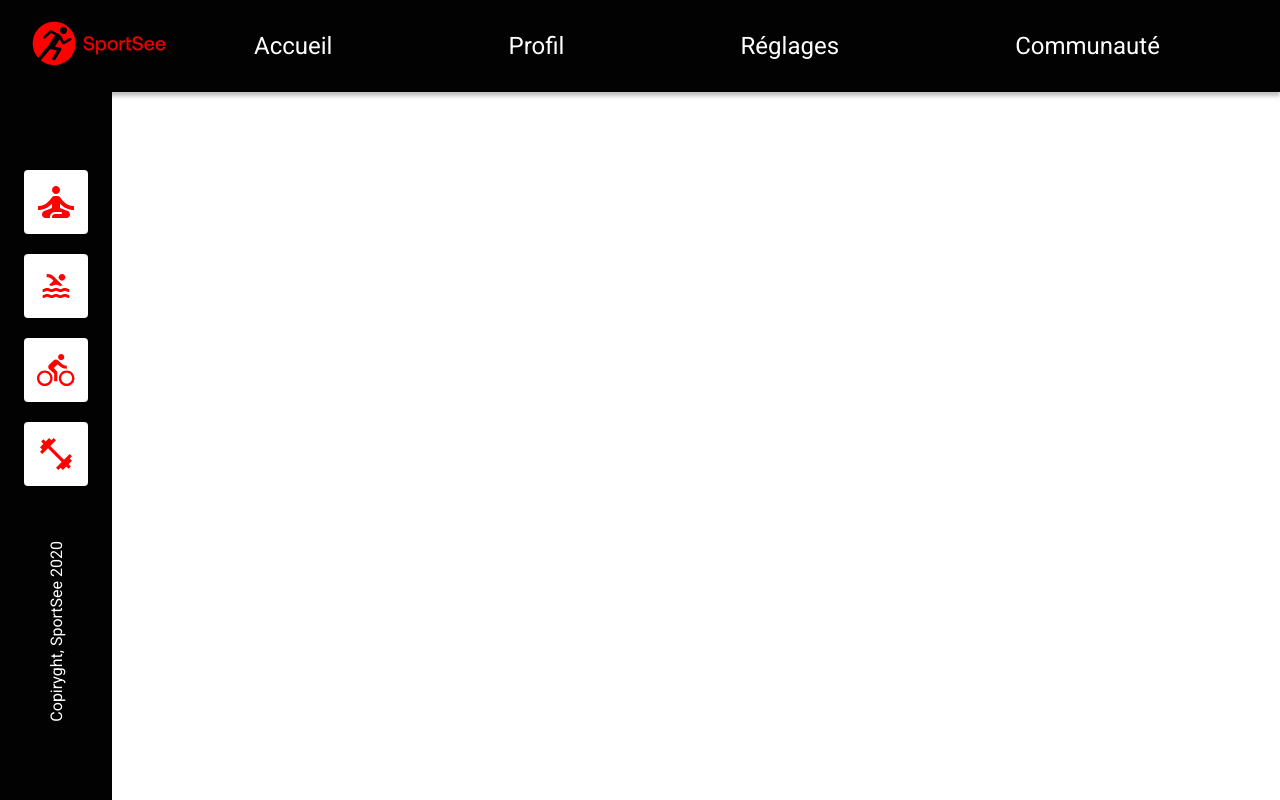
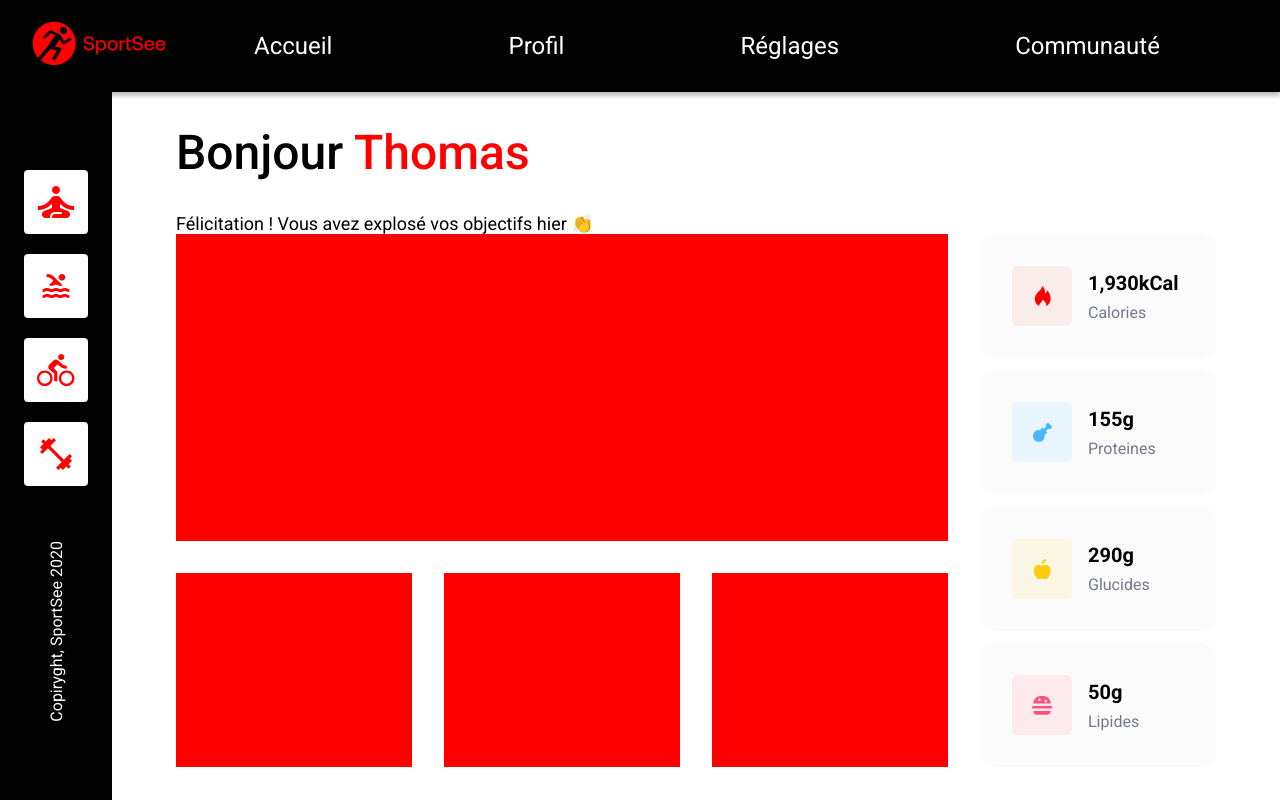
Before and after one commit to Nath-vfx/sportsee-front, a React (Vite) app: page / in a window 1280 px wide. Built offline with nearby package versions, Linux system fonts and the light colour scheme.

Commit message:
feat: add panel

```diff
--- a/package.json
+++ b/package.json
@@ -13,6 +13,7 @@
     "@fontsource-variable/roboto": "^5.2.5",
     "react": "^19.0.0",
     "react-dom": "^19.0.0",
+    "recharts": "^2.15.2",
     "sass": "^1.86.3"
   },
   "devDependencies": {
--- a/src/App.jsx
+++ b/src/App.jsx
@@ -1,11 +1,42 @@
 import Header from "./components/Header/Header.jsx";
+import Headline from "./components/Headline/Headline.jsx";
 import SideBar from "./components/SideBar/SideBar.jsx";
+import Container from "./components/Container/Container.jsx";
+import Panel from "./components/Panel/Panel.jsx";
+import CounterCard from "./components/CounterCard/CounterCard.jsx";
+
+import energy from "./assets/energy.svg";
+import cheeseburger from "./assets/cheeseburger.svg";
+import chicken from "./assets/chicken.svg";
+import apple from "./assets/apple.svg";
+
+import styles from "./App.module.scss";
 
 function App() {
   return (
     <>
       <Header />
-      <SideBar />
+      <div className={styles.App__content}>
+        <SideBar />
+        <Container>
+          <Headline
+            title="Thomas"
+            text="Félicitation ! Vous avez explosé vos objectifs hier 👏"
+          />
+          <Panel>
+            <div className={styles.App__test}></div>
+            <div className={styles.App__side}>
+              <CounterCard number="1,930kCal" type="Calories" icon={energy} />
+              <CounterCard number="155g" type="Proteines" icon={chicken} />
+              <CounterCard number="290g" type="Glucides" icon={apple} />
+              <CounterCard number="50g" type="Lipides" icon={cheeseburger} />
+            </div>
+            <div className={styles.App__test}></div>
+            <div className={styles.App__test}></div>
+            <div className={styles.App__test}></div>
+          </Panel>
+        </Container>
+      </div>
     </>
   );
 }
--- a/src/App.module.scss
+++ b/src/App.module.scss
@@ -0,0 +1,13 @@
+.App {
+    &__content {
+        display: flex;
+    }
+    &__test {
+        background: red;
+    }
+    &__side {
+        display: flex;
+        flex-direction: column;
+        justify-content: space-between;
+    }
+}
--- a/src/assets/styles/_variables.scss
+++ b/src/assets/styles/_variables.scss
@@ -5,5 +5,11 @@ $accent-color: #f00;
 $blue: #4ab8ff;
 $yellow: #fdcc0c;
 $pink: #fd5181;
+
+$offRed: rgba(255, 0, 0, 0.06);
+$offBlue: rgba(74, 184, 255, 0.1);
+$offYellow: rgba(249, 206, 35, 0.1);
+$offPink: rgba(253, 81, 129, 0.1);
+
 $grey: #74798c;
 $offwhite: #fbfbfb;
--- /dev/null
+++ b/src/components/Container/Container.jsx
@@ -0,0 +1,11 @@
+import styles from "./Container.module.scss";
+
+function Container({ children }) {
+  return (
+    <>
+      <main className={styles.Container}>{children}</main>
+    </>
+  );
+}
+
+export default Container;
--- /dev/null
+++ b/src/components/Container/Container.module.scss
@@ -0,0 +1,6 @@
+.Container {
+    display: flex;
+    flex-direction: column;
+    padding: 2rem 4rem;
+    width: 100%;
+}
--- /dev/null
+++ b/src/components/CounterCard/CounterCard.jsx
@@ -0,0 +1,33 @@
+import styles from "./CounterCard.module.scss";
+
+function CounterCard({ icon, number, type }) {
+  const getTypeClass = (type) => {
+    switch (type) {
+      case "Calories":
+        return styles.red;
+      case "Proteines":
+        return styles.blue;
+      case "Glucides":
+        return styles.yellow;
+      case "Lipides":
+        return styles.pink;
+      default:
+        return "";
+    }
+  };
+  return (
+    <>
+      <div className={styles.CounterCard}>
+        <div className={`${styles.CounterCard__icon} ${getTypeClass(type)}`}>
+          <img src={icon} alt="" />
+        </div>
+        <div className={styles.CounterCard__infos}>
+          <h3 className={styles.CounterCard__infos__number}>{number}</h3>
+          <p className={styles.CounterCard__infos__type}>{type}</p>
+        </div>
+      </div>
+    </>
+  );
+}
+
+export default CounterCard;
--- /dev/null
+++ b/src/components/CounterCard/CounterCard.module.scss
@@ -0,0 +1,42 @@
+.CounterCard {
+    background-color: $offwhite;
+    padding: 2rem;
+    border-radius: 1rem;
+    display: flex;
+    align-items: center;
+    gap: 1rem;
+    &__icon {
+        width: 60px;
+        height: 60px;
+        display: flex;
+        justify-content: center;
+        align-items: center;
+        border-radius: 6px;
+    }
+    &__infos {
+        &__number {
+            font-size: 20px;
+            color: $base-color;
+            margin-bottom: 0.5rem;
+        }
+        &__type {
+            color: $grey;
+        }
+    }
+}
+
+.red {
+    background-color: $offRed;
+}
+
+.blue {
+    background-color: $offBlue;
+}
+
+.yellow {
+    background-color: $offYellow;
+}
+
+.pink {
+    background-color: $offPink;
+}
--- /dev/null
+++ b/src/components/Headline/Headline.jsx
@@ -0,0 +1,18 @@
+import styles from "./Headline.module.scss";
+
+function Headline({ title, text }) {
+  return (
+    <>
+      <hgroup className={styles.Headline}>
+        <h1 className={styles.Headline__title}>
+          {" "}
+          Bonjour{" "}
+          <span className={styles.Headline__title__accent}>{title}</span>
+        </h1>
+        <p className={styles.Headline__text}>{text}</p>
+      </hgroup>
+    </>
+  );
+}
+
+export default Headline;
--- /dev/null
+++ b/src/components/Headline/Headline.module.scss
@@ -0,0 +1,13 @@
+.Headline {
+    &__title {
+        font-size: 3rem;
+        font-weight: 500;
+        margin-bottom: 2rem;
+        &__accent {
+            color: $accent-color;
+        }
+    }
+    &__text {
+        font-size: 1.125rem;
+    }
+}
--- /dev/null
+++ b/src/components/Panel/Panel.jsx
@@ -0,0 +1,11 @@
+import styles from "./Panel.module.scss";
+
+function Panel({ children }) {
+  return (
+    <>
+      <div className={styles.Panel}>{children}</div>
+    </>
+  );
+}
+
+export default Panel;
--- /dev/null
+++ b/src/components/Panel/Panel.module.scss
@@ -0,0 +1,32 @@
+.Panel {
+    display: grid;
+    grid-template-columns: repeat(4, 1fr);
+    grid-template-rows: repeat(5, 1fr);
+    gap: 32px;
+    width: 100%;
+    height: 100%;
+    div:nth-child(1) {
+        grid-column: span 3 / span 3;
+        grid-row: span 3 / span 3;
+    }
+
+    div:nth-child(2) {
+        grid-row: span 5 / span 5;
+        grid-column-start: 4;
+    }
+
+    div:nth-child(3) {
+        grid-row: span 2 / span 2;
+        grid-row-start: 4;
+    }
+
+    div:nth-child(4) {
+        grid-row: span 2 / span 2;
+        grid-row-start: 4;
+    }
+
+    div:nth-child(5) {
+        grid-row: span 2 / span 2;
+        grid-row-start: 4;
+    }
+}
```
Also changed, not shown: 1 other file (tests, documents, lock files or other folders).
